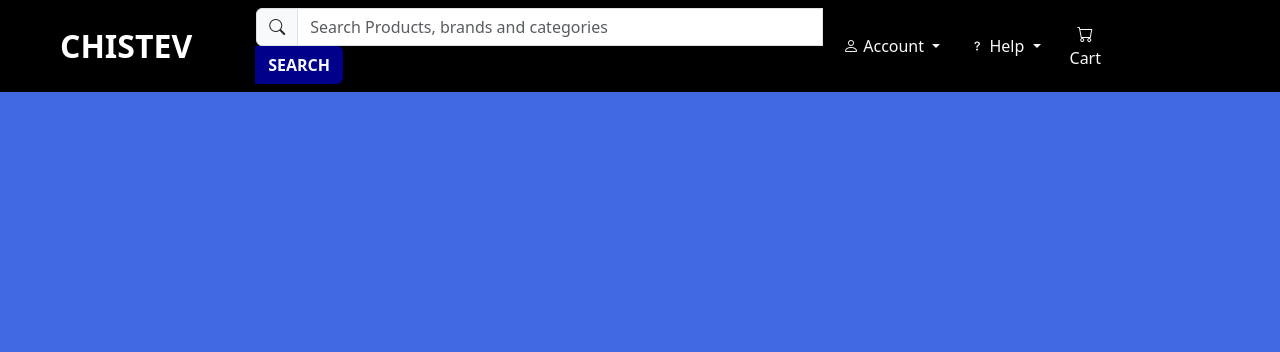
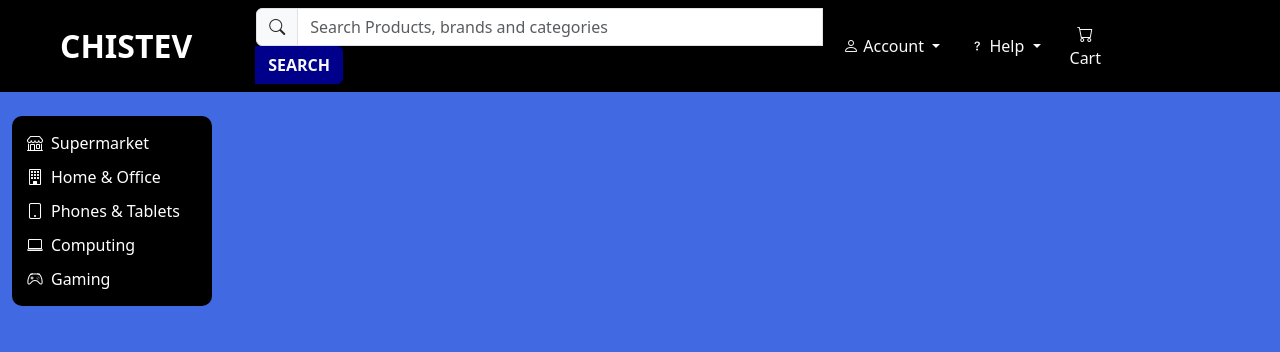
Before and after one commit to chistev/Django-Ecommerce, a Django app: page / in a window 1280 px wide. Shown: the top 352 px of the page. Run offline with Django 4.2, Linux system fonts and the light colour scheme.

Commit message:
added a category card to the index page

```diff
--- a/assets/styles.css
+++ b/assets/styles.css
@@ -81,3 +81,43 @@
 body{
     background-color: royalblue;
 }
+
+/* Add the styles for the black-card class */
+.black-card {
+    background-color: black;
+    color: white; /* Set the text color to white or any other color that suits your design */
+    padding: 15px; /* Adjust the padding as needed */
+    border-radius: 10px; /* Optional: Add rounded corners */
+    max-width: 200px; /* Adjust the maximum width as needed */
+    margin-left: -70px;
+}
+
+.custom-list {
+    list-style-type: none; /* Remove default list styles */
+    padding: 0;
+    margin-bottom: 0; /* Ensure no margin at the bottom of the list */
+}
+
+.custom-list li {
+    margin-bottom: 10px; /* Adjust the margin between list items */
+}
+
+.custom-list li:last-child {
+    margin-bottom: 0; /* No margin after the last list item */
+}
+
+.custom-list a {
+    text-decoration: none;
+    color: white; /* Set the link color */
+    display: flex;
+    align-items: center; /* Align text and icon vertically */
+    transition: color 0.3s; /* Add transition for a smooth effect */
+}
+
+.custom-list i {
+    margin-right: 8px; /* Adjust the margin between text and icon */
+}
+
+.custom-list a:hover {
+    color: #3385ff; /* Change the background color on hover */
+}
--- a/ecommerce/templates/ecommerce/index.html
+++ b/ecommerce/templates/ecommerce/index.html
@@ -4,7 +4,7 @@
 <head>
     <meta charset="UTF-8">
     <meta name="viewport" content="width=device-width, initial-scale=1.0">
-    <title>Chistev|Online Shopping</title>
+    <title>Chistev | Online Shopping</title>
     <link rel="stylesheet" href="https://cdn.jsdelivr.net/npm/bootstrap@5.3.2/dist/css/bootstrap.min.css"
     integrity="sha384-T3c6CoIi6uLrA9TneNEoa7RxnatzjcDSCmG1MXxSR1GAsXEV/Dwwykc2MPK8M2HN" crossorigin="anonymous">
 
@@ -78,6 +78,19 @@
 
     </nav>
 
+    <!-- Black Colored Card with List Items as Links -->
+<div class="container mt-4">
+    <div class="custom-card black-card">
+        <ul class="custom-list">
+            <li><a href="#" class="nav-link"><i class="bi bi-shop"></i>Supermarket</a></li>
+            <li><a href="#" class="nav-link"><i class="bi bi-building"></i>Home & Office</a></li>
+            <li><a href="#" class="nav-link"><i class="bi bi-tablet"></i>Phones & Tablets</a></li>
+            <li><a href="#" class="nav-link"><i class="bi bi-laptop"></i>Computing</a></li>
+            <li><a href="#" class="nav-link"><i class="bi bi-controller"></i>Gaming</a></li>
+        </ul>
+    </div>
+</div>
+
 
     <script src="https://cdn.jsdelivr.net/npm/bootstrap@5.3.2/dist/js/bootstrap.min.js"
     integrity="sha384-BBtl+eGJRgqQAUMxJ7pMwbEyER4l1g+O15P+16Ep7Q9Q+zqX6gSbd85u4mG4QzX+" crossorigin="anonymous"></script>
```
